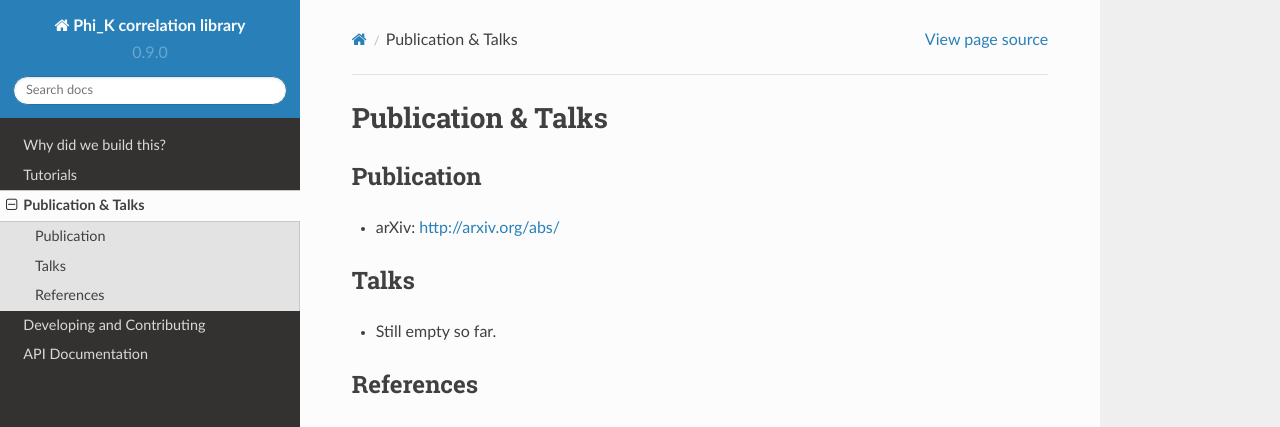
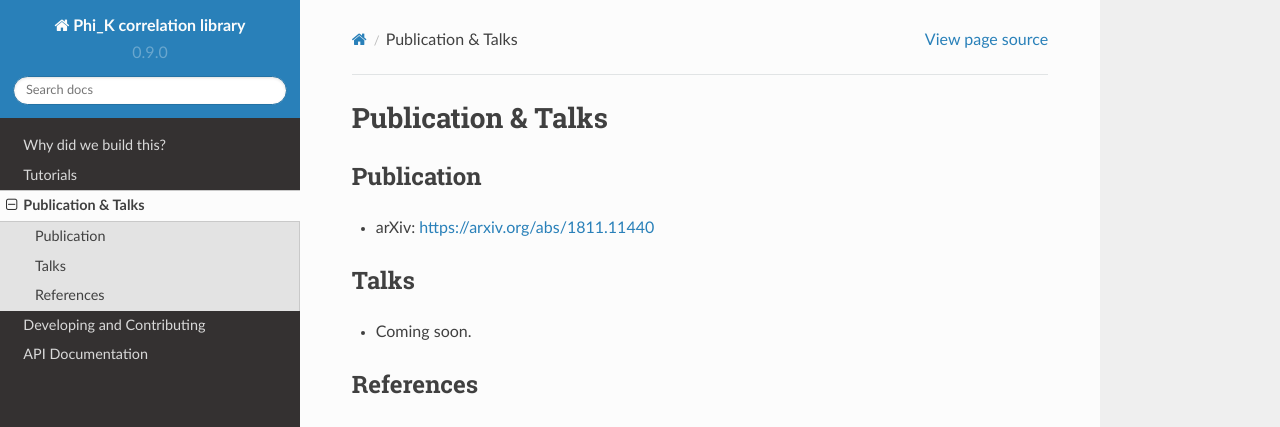
Before and after one commit to KaveIO/PhiK, a Sphinx documentation site: the page built from docs/source/publication.rst, in a window 1280 px wide. Shown: the top 427 px of the page. Built offline with Sphinx 7.4.7 and the Read the Docs theme 2.0.0, drawn with Linux system fonts in a browser that asks for light colours; the version number is read from the project's files by our own code.

Commit message:
Added arXiv reference to documentation

```diff
--- a/README.rst
+++ b/README.rst
@@ -5,7 +5,7 @@ Phi_K Correlation Analyzer Library
 * Version: 0.9.0. Released: Nov 2018
 * Documentation: https://phik.readthedocs.io
 * Repository: https://github.com/kaveio/phik
-* Publication: http://arxiv.org/abs/
+* Publication: https://arxiv.org/abs/1811.11440
 
 Phi_K is a new and practical correlation coefficient based on several refinements to Pearson's hypothesis test of independence of two variables.
 
--- a/docs/source/publication.rst
+++ b/docs/source/publication.rst
@@ -5,13 +5,13 @@ Publication & Talks
 Publication
 -----------
 
-* arXiv: http://arxiv.org/abs/
+* arXiv: https://arxiv.org/abs/1811.11440
 
 
 Talks
 -----
 
-* Still empty so far.
+* Coming soon.
 
 
 References
```
